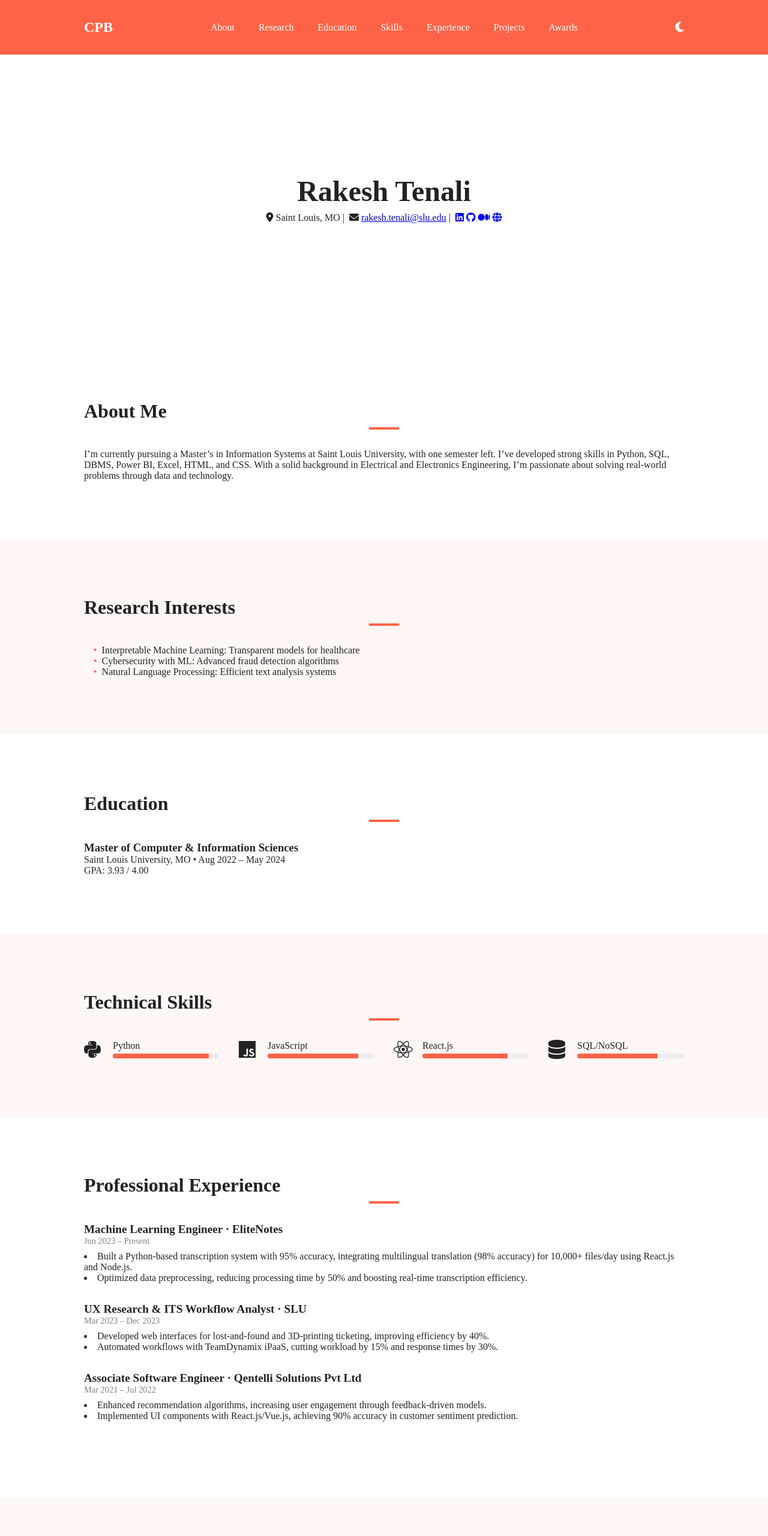
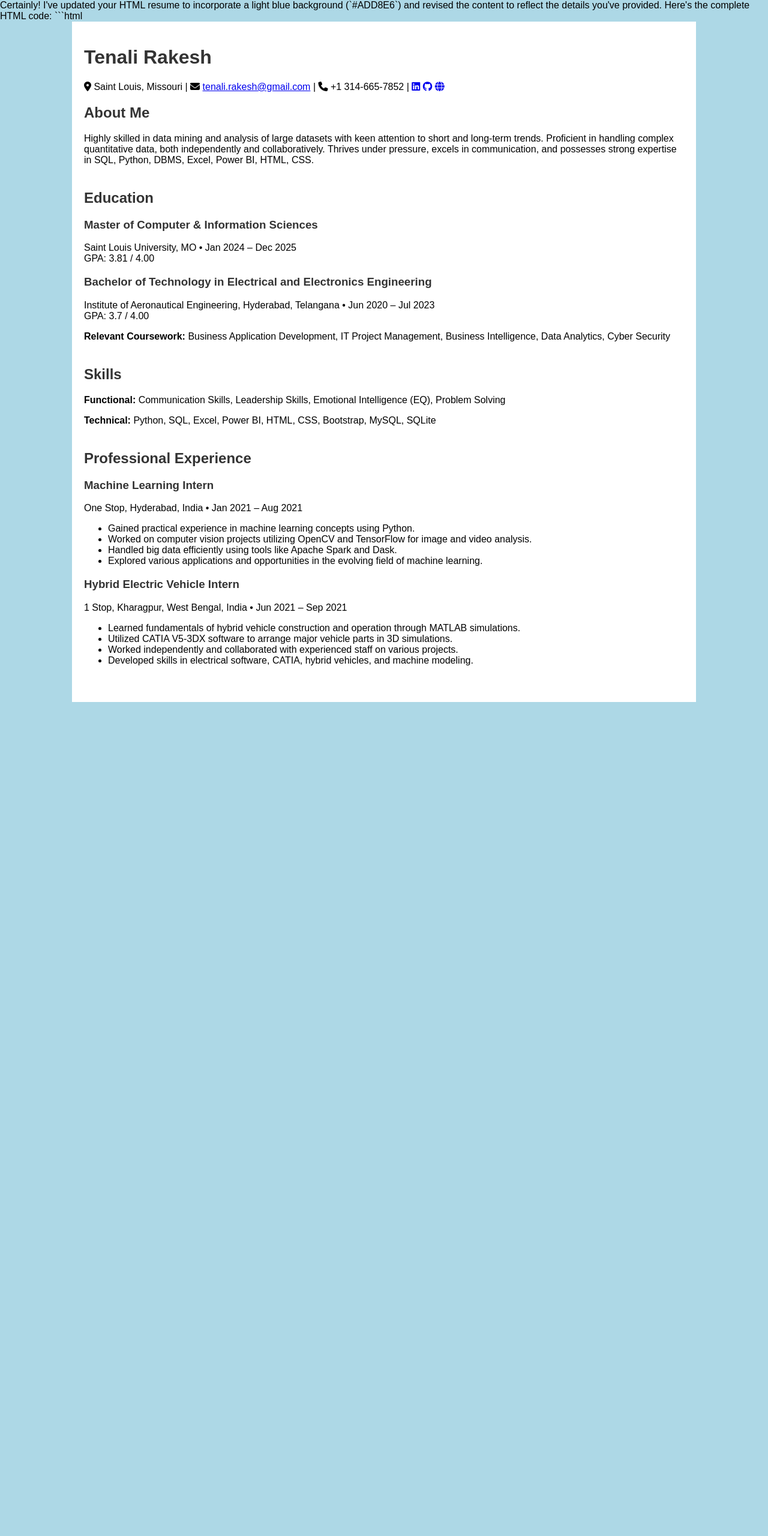
Before and after one commit to rakesh0987R/portfolio, a plain HTML site: page index.html in a window 1280 px wide. Shown: the top 2560 px of the page at 60% size. After the commit the page ends 1170 px from the top, so only its background shows below. Drawn offline with nearby package versions, Linux system fonts and the light colour scheme; a small style sheet from the web is missing.

Commit message:
Update index.html

````diff
--- a/index.html
+++ b/index.html
@@ -1,18 +1,15 @@
+Certainly! I've updated your HTML resume to incorporate a light blue background (`#ADD8E6`) and revised the content to reflect the details you've provided. Here's the complete HTML code:
+
+```html
 <!DOCTYPE html>
 <html lang="en">
 <head>
   <meta charset="UTF-8" />
-  <meta
-    name="viewport"
-    content="width=device-width, initial-scale=1, viewport-fit=cover"
-  />
-  <title>  Rakesh Tenali | Resume</title>
+  <meta name="viewport" content="width=device-width, initial-scale=1, viewport-fit=cover" />
+  <title>Tenali Rakesh | Resume</title>
 
   <!-- AOS (Animate On Scroll) -->
-  <link
-    href="https://unpkg.com/aos@2.3.1/dist/aos.css"
-    rel="stylesheet"
-  />
+  <link href="https://unpkg.com/aos@2.3.1/dist/aos.css" rel="stylesheet" />
   <!-- Font Awesome Icons -->
   <link
     rel="stylesheet"
@@ -21,245 +18,136 @@
     crossorigin="anonymous"
     referrerpolicy="no-referrer"
   />
-  <link rel="stylesheet" href="styles.css" />
+  <style>
+    body {
+      background-color: #ADD8E6;
+      font-family: Arial, sans-serif;
+      margin: 0;
+      padding: 0;
+    }
+    .container {
+      width: 90%;
+      max-width: 1000px;
+      margin: auto;
+      padding: 20px;
+      background-color: white;
+    }
+    h1, h2, h3 {
+      color: #333;
+    }
+    .contact-line {
+      margin-bottom: 20px;
+    }
+    .section {
+      margin-bottom: 40px;
+    }
+    .skills-grid {
+      display: flex;
+      flex-wrap: wrap;
+      gap: 10px;
+    }
+    .skill-bar {
+      flex: 1 1 45%;
+      background-color: #f0f0f0;
+      padding: 10px;
+      border-radius: 5px;
+    }
+    .projects-table {
+      width: 100%;
+      border-collapse: collapse;
+    }
+    .projects-table th, .projects-table td {
+      border: 1px solid #ccc;
+      padding: 8px;
+    }
+    .projects-table th {
+      background-color: #f0f0f0;
+    }
+    .awards-list {
+      list-style-type: disc;
+      padding-left: 20px;
+    }
+    blockquote {
+      margin: 20px 0;
+      font-style: italic;
+      color: #555;
+    }
+  </style>
 </head>
 
 <body data-theme="light">
-  <!-- NAVIGATION -->
-  <nav id="navbar">
-    <div class="container">
-      <a href="#hero" class="logo">CPB</a>
-      <ul class="nav-links">
-        <li><a href="#about">About</a></li>
-        <li><a href="#research">Research</a></li>
-        <li><a href="#education">Education</a></li>
-        <li><a href="#skills">Skills</a></li>
-        <li><a href="#experience">Experience</a></li>
-        <li><a href="#projects">Projects</a></li>
-        <li><a href="#awards">Awards</a></li>
-      </ul>
-      <button id="theme-toggle" aria-label="Toggle theme">
-        <i class="fas fa-moon"></i>
-      </button>
-    </div>
-  </nav>
+  <div class="container">
+    <!-- HERO -->
+    <header id="hero">
+      <h1>Tenali Rakesh</h1>
+      <p class="contact-line">
+        <i class="fas fa-map-marker-alt"></i> Saint Louis, Missouri |
+        <i class="fas fa-envelope"></i> <a href="mailto:tenali.rakesh@gmail.com">tenali.rakesh@gmail.com</a> |
+        <i class="fas fa-phone"></i> +1 314-665-7852 |
+        <a href="https://www.linkedin.com/in/rakesh-tenali-4b1411234/" target="_blank"><i class="fab fa-linkedin"></i></a>
+        <a href="https://github.com/rakesh0987R" target="_blank"><i class="fab fa-github"></i></a>
+        <a href="https://www.datascienceportfol.io/tenalirakesh" target="_blank"><i class="fas fa-globe"></i></a>
+      </p>
+    </header>
 
-  <!-- HERO -->
-  <header id="hero">
-    <div class="container hero-content" data-aos="fade-down">
-      <h1> Rakesh Tenali </h1>
-      <p class="contact-line">
-        <i class="fas fa-map-marker-alt"></i> Saint Louis, MO |
-        <i class="fas fa-envelope"></i>
-        <a href="mailto:rakesh.tenali@slu.edu"
-          >rakesh.tenali@slu.edu</a
-        > |
-        <a href="#" target="_blank"><i class="fab fa-linkedin"></i></a>
-        <a href="#" target="_blank"><i class="fab fa-github"></i></a>
-        <a href="#" target="_blank"><i class="fab fa-medium"></i></a>
-        <a href="#" target="_blank"><i class="fas fa-globe"></i></a>
-      </p>
-    </div>
-  </header>
-
-  <!-- ABOUT -->
-  <section id="about" class="section" data-aos="fade-up">
-    <div class="container">
+    <!-- ABOUT -->
+    <section id="about" class="section">
       <h2>About Me</h2>
       <p>
-        I’m currently pursuing a Master’s in Information Systems at Saint Louis University, with one semester left. I’ve developed strong skills in Python, SQL, DBMS, Power BI, Excel, HTML, and CSS. With a solid background in Electrical and Electronics Engineering, I’m passionate about solving real-world problems through data and technology.
+        Highly skilled in data mining and analysis of large datasets with keen attention to short and long-term trends. Proficient in handling complex quantitative data, both independently and collaboratively. Thrives under pressure, excels in communication, and possesses strong expertise in SQL, Python, DBMS, Excel, Power BI, HTML, CSS.
+      </p>
+    </section>
 
-
-      </p>
-    </div>
-  </section>
-
-  <!-- RESEARCH -->
-  <section id="research" class="section alt" data-aos="fade-up">
-    <div class="container">
-      <h2>Research Interests</h2>
-      <ul class="research-list">
-        <li>Interpretable Machine Learning: Transparent models for healthcare</li>
-        <li>Cybersecurity with ML: Advanced fraud detection algorithms</li>
-        <li>Natural Language Processing: Efficient text analysis systems</li>
-      </ul>
-    </div>
-  </section>
-
-  <!-- EDUCATION -->
-  <section id="education" class="section" data-aos="fade-up">
-    <div class="container">
+    <!-- EDUCATION -->
+    <section id="education" class="section">
       <h2>Education</h2>
       <div class="edu-item">
-        <h3>Master of Computer &amp; Information Sciences</h3>
+        <h3>Master of Computer & Information Sciences</h3>
         <p>
-          Saint Louis University, MO &bull; Aug 2022 – May 2024<br />
-          GPA: 3.93 / 4.00
+          Saint Louis University, MO • Jan 2024 – Dec 2025<br />
+          GPA: 3.81 / 4.00
         </p>
       </div>
-    </div>
-  </section>
+      <div class="edu-item">
+        <h3>Bachelor of Technology in Electrical and Electronics Engineering</h3>
+        <p>
+          Institute of Aeronautical Engineering, Hyderabad, Telangana • Jun 2020 – Jul 2023<br />
+          GPA: 3.7 / 4.00
+        </p>
+      </div>
+      <p><strong>Relevant Coursework:</strong> Business Application Development, IT Project Management, Business Intelligence, Data Analytics, Cyber Security</p>
+    </section>
 
-  <!-- SKILLS -->
-  <section id="skills" class="section alt" data-aos="fade-up">
-    <div class="container">
-      <h2>Technical Skills</h2>
-      <div class="skills-grid">
-        <div class="skill-bar" data-aos="fade-right" data-level="90%">
-          <i class="fab fa-python"></i>
-          <div class="bar-wrap">
-            <span>Python</span>
-            <div class="bar"><div class="fill"></div></div>
-          </div>
-        </div>
-        <div class="skill-bar" data-aos="fade-right" data-aos-delay="100" data-level="85%">
-          <i class="fab fa-js"></i>
-          <div class="bar-wrap">
-            <span>JavaScript</span>
-            <div class="bar"><div class="fill"></div></div>
-          </div>
-        </div>
-        <div class="skill-bar" data-aos="fade-right" data-aos-delay="200" data-level="80%">
-          <i class="fab fa-react"></i>
-          <div class="bar-wrap">
-            <span>React.js</span>
-            <div class="bar"><div class="fill"></div></div>
-          </div>
-        </div>
-        <div class="skill-bar" data-aos="fade-right" data-aos-delay="300" data-level="75%">
-          <i class="fas fa-database"></i>
-          <div class="bar-wrap">
-            <span>SQL/NoSQL</span>
-            <div class="bar"><div class="fill"></div></div>
-          </div>
-        </div>
-        <!-- Add more skills similarly -->
-      </div>
-    </div>
-  </section>
+    <!-- SKILLS -->
+    <section id="skills" class="section">
+      <h2>Skills</h2>
+      <p><strong>Functional:</strong> Communication Skills, Leadership Skills, Emotional Intelligence (EQ), Problem Solving</p>
+      <p><strong>Technical:</strong> Python, SQL, Excel, Power BI, HTML, CSS, Bootstrap, MySQL, SQLite</p>
+    </section>
 
-  <!-- EXPERIENCE -->
-  <section id="experience" class="section" data-aos="fade-up">
-    <div class="container">
+    <!-- EXPERIENCE -->
+    <section id="experience" class="section">
       <h2>Professional Experience</h2>
       <div class="exp-item">
-        <h3>Machine Learning Engineer · EliteNotes</h3>
-        <span class="date">Jun 2023 – Present</span>
+        <h3>Machine Learning Intern</h3>
+        <p>One Stop, Hyderabad, India • Jan 2021 – Aug 2021</p>
         <ul>
-          <li>
-            Built a Python‑based transcription system with 95% accuracy,
-            integrating multilingual translation (98% accuracy) for 10,000+ files/day
-            using React.js and Node.js.
-          </li>
-          <li>
-            Optimized data preprocessing, reducing processing time by 50% and boosting
-            real‑time transcription efficiency.
-          </li>
+          <li>Gained practical experience in machine learning concepts using Python.</li>
+          <li>Worked on computer vision projects utilizing OpenCV and TensorFlow for image and video analysis.</li>
+          <li>Handled big data efficiently using tools like Apache Spark and Dask.</li>
+          <li>Explored various applications and opportunities in the evolving field of machine learning.</li>
         </ul>
       </div>
       <div class="exp-item">
-        <h3>UX Research &amp; ITS Workflow Analyst · SLU</h3>
-        <span class="date">Mar 2023 – Dec 2023</span>
+        <h3>Hybrid Electric Vehicle Intern</h3>
+        <p>1 Stop, Kharagpur, West Bengal, India • Jun 2021 – Sep 2021</p>
         <ul>
-          <li>
-            Developed web interfaces for lost‑and‑found and 3D‑printing ticketing,
-            improving efficiency by 40%.
-          </li>
-          <li>
-            Automated workflows with TeamDynamix iPaaS, cutting workload by 15% and
-            response times by 30%.
-          </li>
+          <li>Learned fundamentals of hybrid vehicle construction and operation through MATLAB simulations.</li>
+          <li>Utilized CATIA V5-3DX software to arrange major vehicle parts in 3D simulations.</li>
+          <li>Worked independently and collaborated with experienced staff on various projects.</li>
+          <li>Developed skills in electrical software, CATIA, hybrid vehicles, and machine modeling.</li>
         </ul>
       </div>
-      <div class="exp-item">
-        <h3>Associate Software Engineer · Qentelli Solutions Pvt Ltd</h3>
-        <span class="date">Mar 2021 – Jul 2022</span>
-        <ul>
-          <li>
-            Enhanced recommendation algorithms, increasing user engagement through
-            feedback‑driven models.
-          </li>
-          <li>
-            Implemented UI components with React.js/Vue.js, achieving 90% accuracy in
-            customer sentiment prediction.
-          </li>
-        </ul>
-      </div>
-    </div>
-  </section>
+    </section>
 
-  <!-- PROJECTS -->
-  <section id="projects" class="section alt" data-aos="fade-up">
-    <div class="container">
-      <h2>AI &amp; ML Projects</h2>
-      <table class="projects-table">
-        <thead>
-          <tr>
-            <th>Project</th>
-            <th>Description</th>
-            <th>Technologies</th>
-          </tr>
-        </thead>
-        <tbody>
-          <tr>
-            <td>VizFlixGPT</td>
-            <td>
-              AI‑driven movie recommendation platform serving 1,000+ users,
-              increasing session duration by 25%.
-            </td>
-            <td>JavaScript, React.js, Redux, Firebase, OpenAI GPT</td>
-          </tr>
-          <tr>
-            <td>EliteNotes App</td>
-            <td>
-              ML‑powered transcription and summarization system processing
-              10,000+ files/day with 50% efficiency gain.
-            </td>
-            <td>JavaScript, LLM, TF‑IDF, Word2Vec, React.js</td>
-          </tr>
-          <tr>
-            <td>Apparel Recommendation</td>
-            <td>
-              Processed 180K+ images, boosting recommendation accuracy by 20%
-              using NLP and computer vision.
-            </td>
-            <td>Python, BoW, TF‑IDF, Word2Vec, VCG‑CNN</td>
-          </tr>
-          <tr>
-            <td>NY Taxi Demand Prediction</td>
-            <td>
-              Achieved &lt;12% MAPE in taxi demand forecasting with time‑series
-              analysis and ensembles.
-            </td>
-            <td>Python, Linear Regression, Random Forest, XGBoost</td>
-          </tr>
-        </tbody>
-      </table>
-    </div>
-  </section>
-
-  <!-- AWARDS -->
-  <section id="awards" class="section" data-aos="fade-up">
-    <div class="container">
-      <h2>Awards &amp; Achievements</h2>
-      <ul class="awards-list">
-        <li>
-          🎓 Distinguished Student Award for Master’s Research (GPA 3.93/4.00)
-        </li>
-        <li>🖋 Authored 100+ technical articles on Medium and LinkedIn</li>
-        <li>
-          📜 Published: “Building Data‑Driven Learning Tools for Software
-          Education,” CCSC Central Plains (2024)
-        </li>
-      </ul>
-      <blockquote>
-        ⭐️ “Every day brings new data, new insights, and new possibilities.” ⭐️
-      </blockquote>
-    </div>
-  </section>
-
-  <!-- SCRIPTS -->
-  <script src="https://unpkg.com/aos@2.3.1/dist/aos.js"></script>
-  <script src="script.js"></script>
-</body>
-</html>
+    <!-- PROJECTS -->
````
